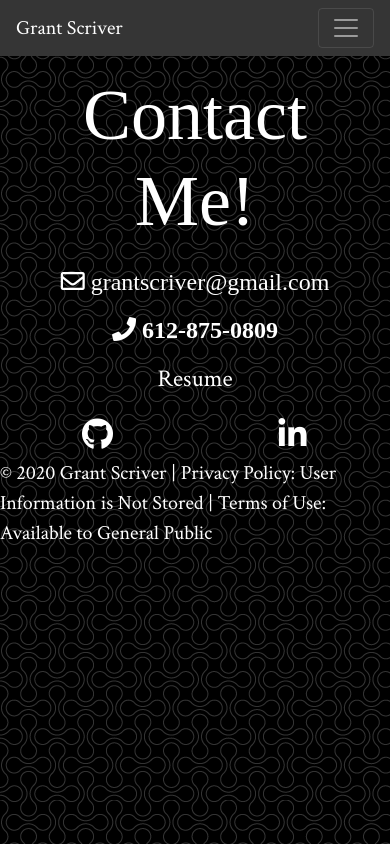
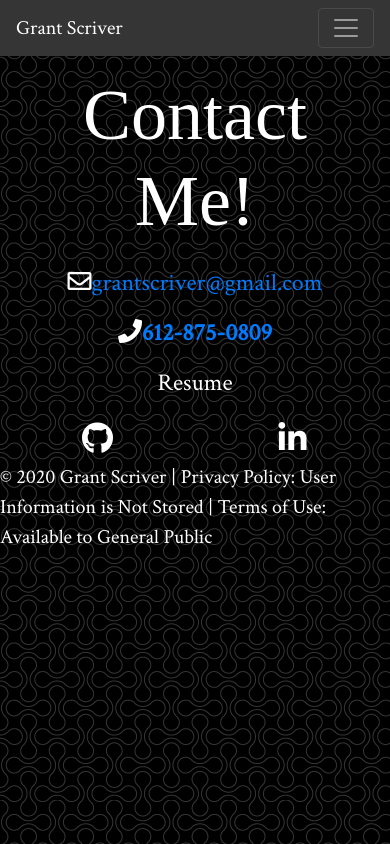
Before and after one commit to grantscriver/React-Portfolio, a React (Create React App) app: page /#/React-Portfolio/contact in a window 390 px wide. Built offline with nearby package versions, Linux system fonts and the light colour scheme; a web font is replaced by a local one.

Commit message:
Updated contact page so phone number and email are clickable links

```diff
--- a/src/components/Contact/Contact.js
+++ b/src/components/Contact/Contact.js
@@ -11,14 +11,18 @@ function Contact() {
                 </div>
                 <div className="row mt-3 d-flex justify-content-center">
                 <h4 className="d-flex justify-content-center">
-                <span className="textColor far fa-envelope"> grantscriver@gmail.com
+                <span className="textColor far fa-envelope">
+                    <a href="mailto:grantscriver@gmail.com?subject=subject text">
+                        grantscriver@gmail.com
+                    </a>
                 </span>
                 </h4>
                 </div>
 
                 <div className="row mt-3 d-flex justify-content-center">
                 <h4 className="d-flex justify-content-center">
-                <span className="textColor fas fa-phone"> 612-875-0809
+                <span className="textColor fas fa-phone">
+                <a href="tel:6128750809">612-875-0809</a>
                 </span>
                 </h4>
                 </div>
```
Also changed, not shown: 11 other files (tests, documents, lock files or other folders).
